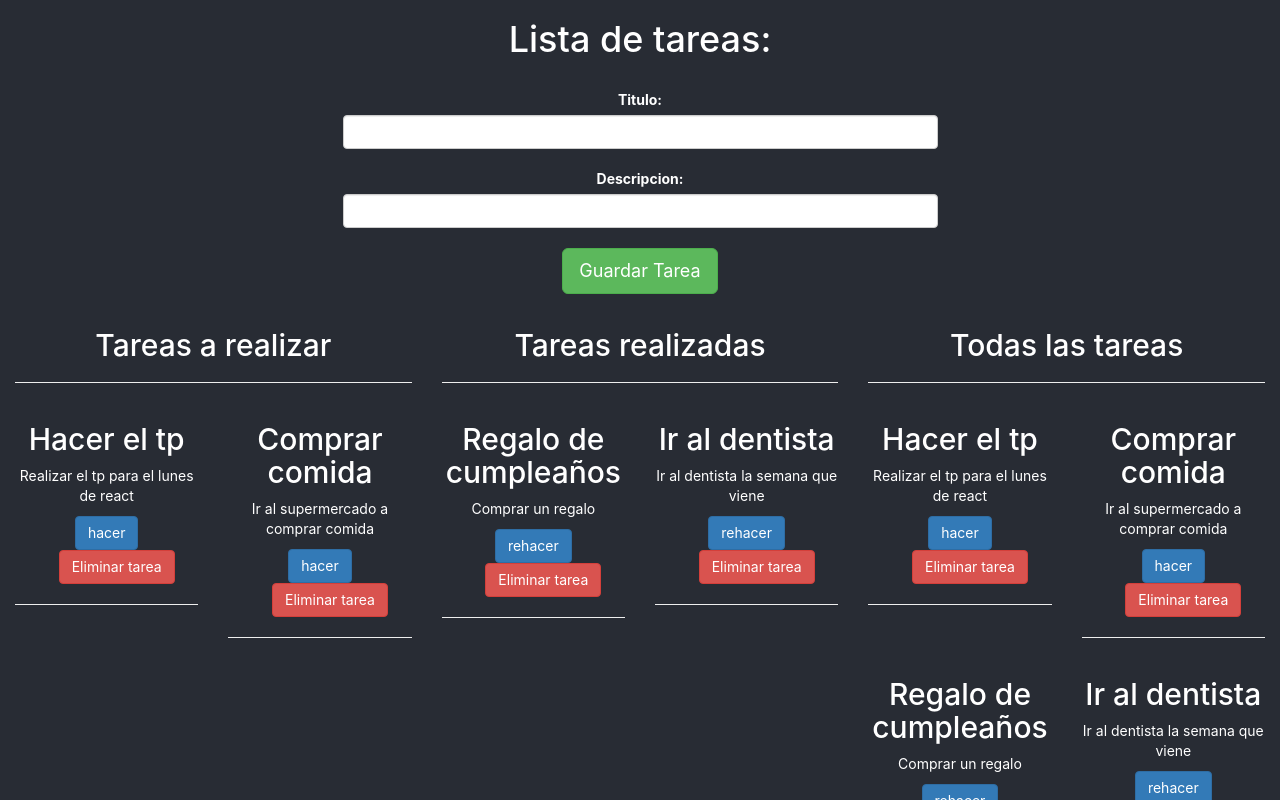
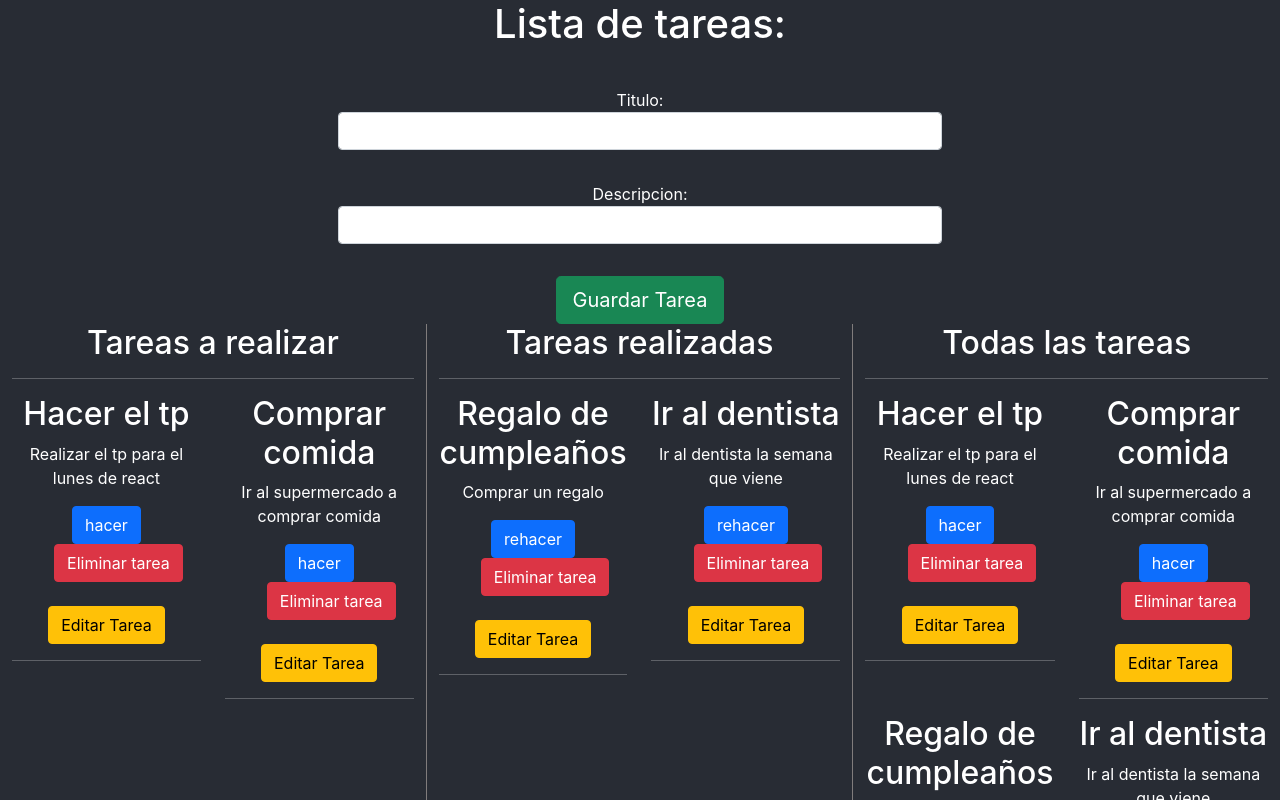
Before and after one commit to SmartNetAR/Curso-React-Js, a React (Create React App) app in the folder lista-de-cosas-app/: page / in a window 1280 px wide. Shown: the top 800 px of the page. Built offline with nearby package versions, Linux system fonts and the light colour scheme.

Commit message:
Agrego modal para editar las tareas

```diff
--- a/lista-de-cosas-app/public/index.html
+++ b/lista-de-cosas-app/public/index.html
@@ -10,7 +10,7 @@
       content="Web site created using create-react-app"
     />
     <link rel="apple-touch-icon" href="%PUBLIC_URL%/logo192.png" />
-    <link rel="stylesheet" href="https://maxcdn.bootstrapcdn.com/bootstrap/3.3.7/css/bootstrap.min.css" integrity="sha384-BVYiiSIFeK1dGmJRAkycuHAHRg32OmUcww7on3RYdg4Va+PmSTsz/K68vbdEjh4u" crossorigin="anonymous">
+    <link href="https://cdn.jsdelivr.net/npm/bootstrap@5.0.1/dist/css/bootstrap.min.css" rel="stylesheet" integrity="sha384-+0n0xVW2eSR5OomGNYDnhzAbDsOXxcvSN1TPprVMTNDbiYZCxYbOOl7+AMvyTG2x" crossorigin="anonymous">
     <link rel="manifest" href="%PUBLIC_URL%/manifest.json" />
 
     <title>React App</title>
@@ -21,4 +21,6 @@
     <div id="root"></div>
 
   </body>
+  <script src="https://cdn.jsdelivr.net/npm/@popperjs/core@2.9.2/dist/umd/popper.min.js" integrity="sha384-IQsoLXl5PILFhosVNubq5LC7Qb9DXgDA9i+tQ8Zj3iwWAwPtgFTxbJ8NT4GN1R8p" crossorigin="anonymous"></script>
+<script src="https://cdn.jsdelivr.net/npm/bootstrap@5.0.1/dist/js/bootstrap.min.js" integrity="sha384-Atwg2Pkwv9vp0ygtn1JAojH0nYbwNJLPhwyoVbhoPwBhjQPR5VtM2+xf0Uwh9KtT" crossorigin="anonymous"></script>
 </html>
--- a/lista-de-cosas-app/src/App.css
+++ b/lista-de-cosas-app/src/App.css
@@ -1,8 +1,14 @@
 body{
+  background-color: #282c34;
+}
+.modalFondo{
   background-color: #282c34;
 }
 .App{
   color: white;
+}
+.Formulario{
+  color: rgb(10, 10, 10)!important;
 }
 .container{
   width: 50%!important;
@@ -11,5 +17,11 @@ body{
   margin-top: 2rem!important;
 }
 .margen{
-  margin-left: 2rem!important;
+  margin-left: 1.5rem!important;
 }
+.margenSuperior{
+  margin-top: 1.5rem!important;
+}
+.borde{
+  border-right: 1px solid rgb(128, 124, 124);
+}
--- a/lista-de-cosas-app/src/App.js
+++ b/lista-de-cosas-app/src/App.js
@@ -101,6 +101,10 @@ class App extends React.Component
    })
 
   }
+   updateTask = (event) =>{
+     event.preventDefault();
+      alert("hola");
+   }
 
   render(){
     return (
@@ -112,7 +116,7 @@ class App extends React.Component
             description = { this.state.description }
             />
       <div className="row text-center">
-            <div className="col-md-4">
+            <div className="col-md-4 borde">
                 <h2>Tareas a realizar</h2>
                 <hr/>
                 <CardList
@@ -121,9 +125,10 @@ class App extends React.Component
                   reHacer = { this.state.reHacer }
                   done = { this.state.done }
                   deleteTask = { this.deleteTask }
+                  updateTask = { this.updateTask }
                 />
            </div>
-           <div className="col-md-4">
+           <div className="col-md-4 borde">
                 <h2>Tareas realizadas</h2>
                 <hr/>
                 <CardList
@@ -132,6 +137,7 @@ class App extends React.Component
                   reHacer = { this.state.reHacer }
                   done = { this.state.done }
                   deleteTask = { this.deleteTask }
+                  updateTask = { this.updateTask }
                 />
 
            </div>
@@ -143,6 +149,7 @@ class App extends React.Component
                   allTasks = { this.state.allTasks }
                   deleteTask = { this.deleteTask }
                   doneTask = { this.doneTask }
+                  updateTask = { this.updateTask }
                 />
 
            </div>
--- a/lista-de-cosas-app/src/components/CardList.js
+++ b/lista-de-cosas-app/src/components/CardList.js
@@ -1,4 +1,5 @@
 import React from "react";
+import Form from "../components/Form";
 
 class CardList extends React.Component
 {
@@ -15,8 +16,30 @@ class CardList extends React.Component
                             {(task.stateList == true)? "rehacer":"hacer"}</button>
 
                         <button type="button" className="btn btn-danger margen" onClick={() =>{ this.props.deleteTask(task.id)}}>Eliminar tarea</button>
+
+                        <button type="button" className="btn btn-warning margenSuperior" data-bs-toggle="modal" data-bs-target="#exampleModal">
+                                Editar Tarea
+                        </button>
+
+                        <div className="modal fade" id="exampleModal" tabindex="-1" aria-labelledby="exampleModalLabel" aria-hidden="true">
+                        <div class="modal-dialog">
+                            <div class="modal-content Formulario">
+                            <div class="modal-header">
+                                <h5 class="modal-title" id="exampleModalLabel">Editar Tarea</h5>
+                                <button type="button" class="btn-close" data-bs-dismiss="modal" aria-label="Close"></button>
+                            </div>
+                            <div class="modal-body">
+                                <Form  updateTask = { this.props.updateTask } />
+                            </div>
+                            <div class="modal-footer">
+                                <button type="button" class="btn btn-secondary" data-bs-dismiss="modal">Cerrar</button>
+                            </div>
+                            </div>
+                        </div>
+                        </div>
                         <hr/>
                     </div>
+
                 );
             })}
 
--- a/lista-de-cosas-app/src/components/Form.js
+++ b/lista-de-cosas-app/src/components/Form.js
@@ -8,7 +8,7 @@ class Form extends React.Component
             <div className="text-center container">
                 <h1>Lista de tareas:</h1>
 
-                <form className="form-group" onSubmit={ this.props.addList }>
+                <form className="form-group" onSubmit={ (!this.props.updateTask )?this.props.addList:this.props.updateTask }>
                     <label className="description-form"  for="title">Titulo:</label>
                     <input
                         type="text"
```
